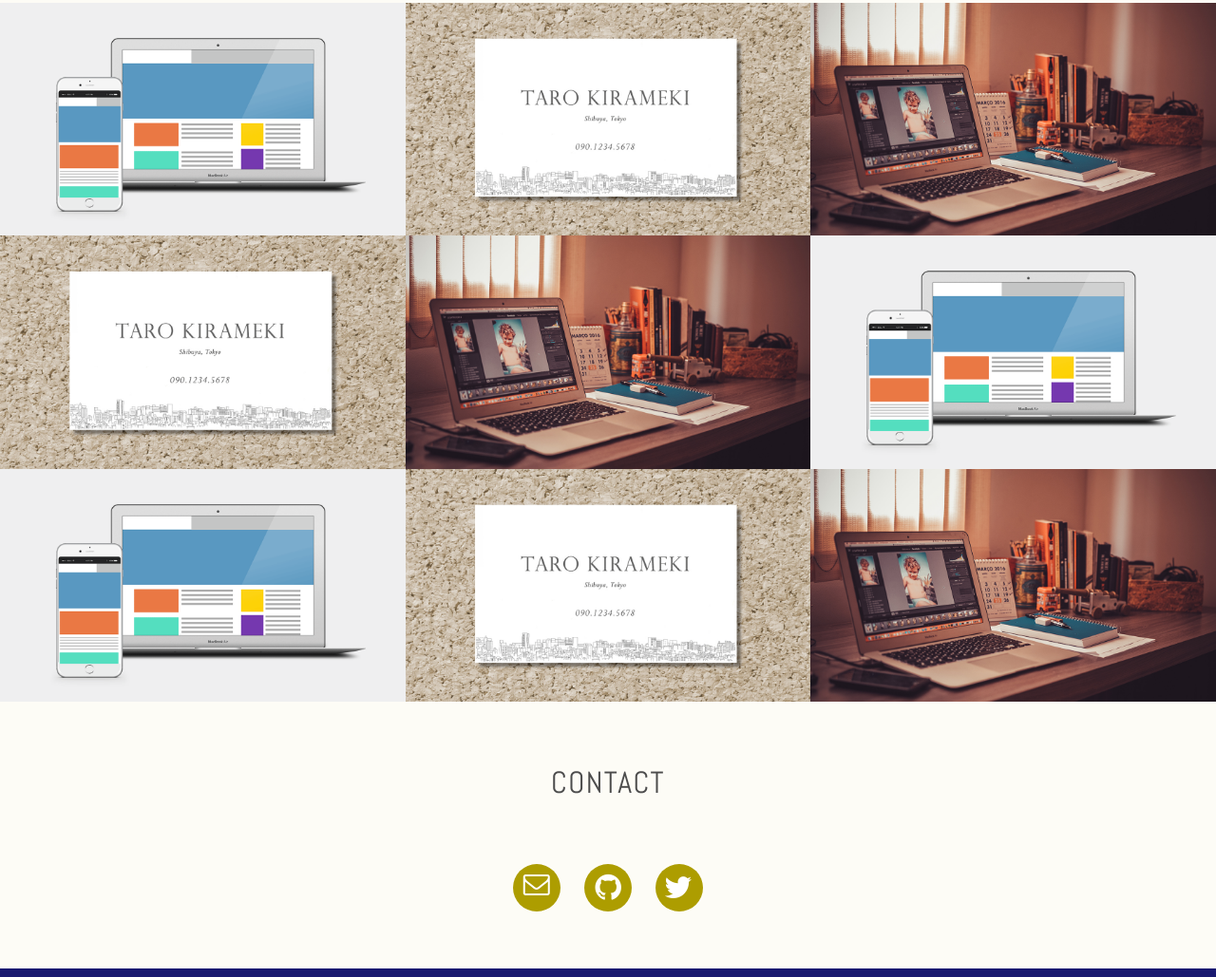
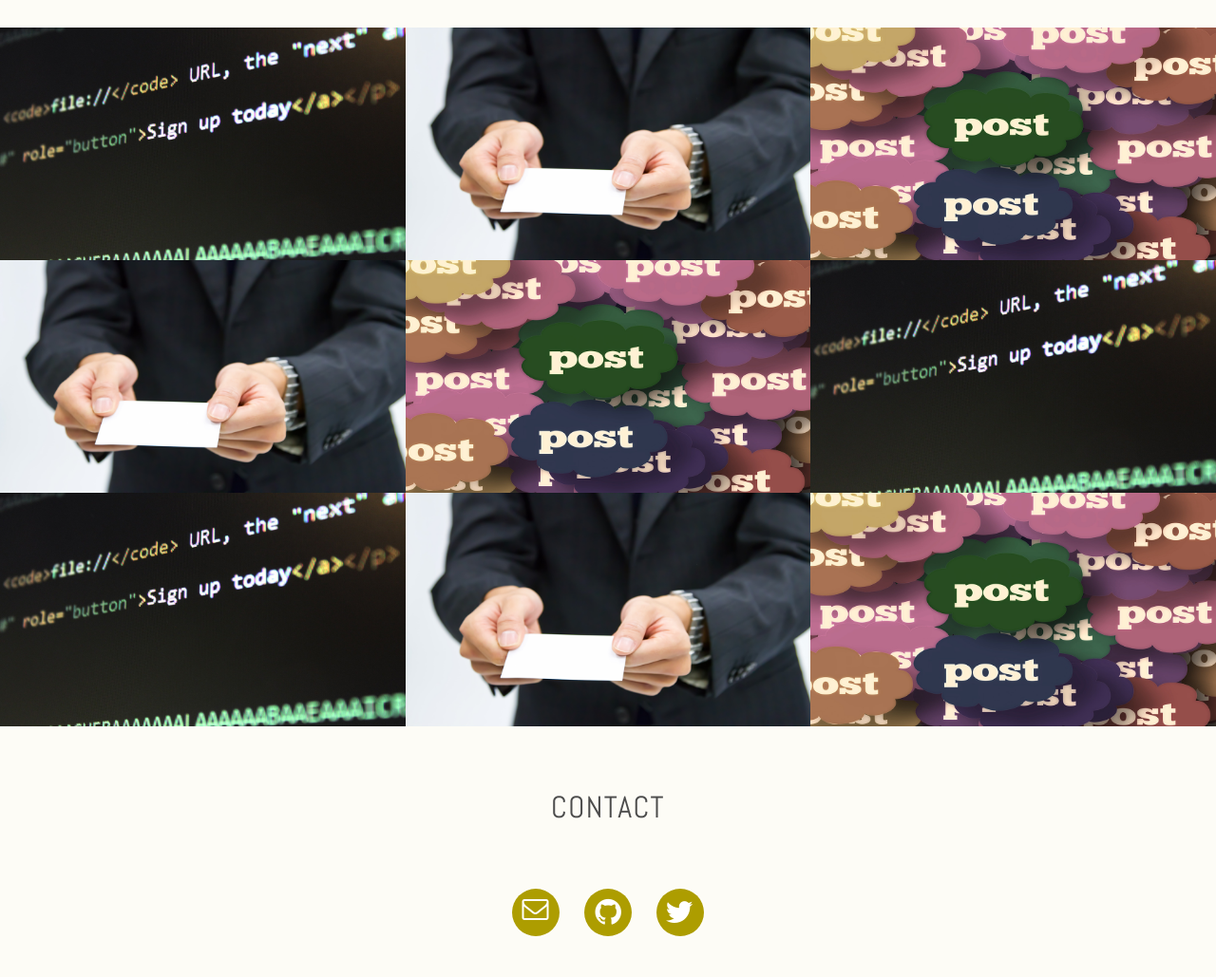
Before and after one commit to hecchio/hecchio.github.io, a plain HTML site: page index.html in a window 1280 px wide. Shown: the part 1189-2218 px from the top of the page at 95% size. Drawn offline with nearby package versions, Linux system fonts and the light colour scheme.

Commit message:
プロフィール・Works画像の差し替え

```diff
--- a/css/style.css
+++ b/css/style.css
@@ -10,7 +10,7 @@ html
 
 body
 {
-    font-family: Abel, '游ゴシック', YuGothic, 'メイリオ', Verdana, 'Hiragino Kaku Gothic ProN', Meiryo, sans-serif; /*フォントの種類*/
+    font-family: '游ゴシック', YuGothic, 'メイリオ', Verdana, 'Hiragino Kaku Gothic ProN', Meiryo, sans-serif; /*フォントの種類*/
     font-size: 1.4rem; /*ベースのフォントサイズから140%*/
     line-height: 1.6; /*行間*/
     letter-spacing: .1em; /*文字間：基本は1em*/
@@ -63,6 +63,7 @@ section h2,
 /*Google Fontsを使用*/
 .abel,
 section h2,
+section h3,
 #works .works-box a .works-box-inner .button-readmore
 {
     font-family: 'Abel', sans-serif;
--- a/index.html
+++ b/index.html
@@ -14,7 +14,7 @@
             <a href="#contact" class="button-contact"><i class="fa fa-envelope-o" aria-label="お問い合わせ"></i></a>
             <div class="profile">
                 <h1 class="site-title abel uppercase text-center">Web Designer <span>Kensuke Okamura</span></h1>
-                <img src="./images/img_profile.jpg" alt="プロフィール写真" width="140" height="140" class="block-center profile-icon">
+                <img src="./images/img_profile.png" alt="プロフィール写真" width="140" height="140" class="block-center profile-icon">
                 <p>ウェブデザイナー志望の岡村健介です。現在、高校教員からの転職を考えており、またもともとホームページ作成などに興味があったため、TechAcademyでウェブデザインの勉強をはじめました。大学でドイツ語を専攻していたこともあり、将来的にはドイツで仕事を探したいと考えています。</p>
             </div>
         </header>
@@ -43,7 +43,7 @@
                 <h2 class="text-center">Works</h2>
                 <div class="works-box">
                     <a href="#">
-                        <img src="./images/img_work_site.png" alt="株式会社きらめき コーポレートサイト様 Webサイトデザイン">
+                        <img src="./images/img_work_site2.png" alt="株式会社きらめき コーポレートサイト様 Webサイトデザイン">
                         <div class="works-box-inner">
                             <div class="text-center">
                                 <h3>株式会社きらめき コーポレートサイト</h3>
@@ -55,7 +55,7 @@
                 </div>
                 <div class="works-box">
                     <a href="#">
-                    <img src="./images/img_work_card.jpg" alt="きらめき花子様 名刺デザイン">
+                    <img src="./images/img_work_card.png" alt="きらめき花子様 名刺デザイン">
                     <div class="works-box-inner">
                         <div class="text-center">
                             <h3>きらめき花子様 名刺</h3>
@@ -67,7 +67,7 @@
                 </div>
                 <div class="works-box">
                     <a href="#">
-                        <img src="./images/img_work_blog.jpg" alt="WordPressオリジナルテーマ">
+                        <img src="./images/img_work_blog.png" alt="WordPressオリジナルテーマ">
                         <div class="works-box-inner">
                             <div class="text-center">
                                 <h3>ブログデザイン</h3>
@@ -79,7 +79,7 @@
                 </div>
                 <div class="works-box">
                     <a href="#">
-                        <img src="./images/img_work_card.jpg" alt="きらめき花子様 名刺デザイン">
+                        <img src="./images/img_work_card.png" alt="きらめき花子様 名刺デザイン">
                         <div class="works-box-inner">
                             <div class="text-center">
                                 <h3>きらめき花子様 名刺</h3>
@@ -91,7 +91,7 @@
                 </div>
                 <div class="works-box">
                     <a href="#">
-                        <img src="./images/img_work_blog.jpg" alt="WordPressオリジナルテーマ">
+                        <img src="./images/img_work_blog.png" alt="WordPressオリジナルテーマ">
                         <div class="works-box-inner">
                             <div class="text-center">
                                 <h3>ブログデザイン</h3>
@@ -103,7 +103,7 @@
                 </div>
                 <div class="works-box">
                     <a href="#">
-                        <img src="./images/img_work_site.png" alt="株式会社きらめき コーポレートサイト様 Webサイトデザイン">
+                        <img src="./images/img_work_site2.png" alt="株式会社きらめき コーポレートサイト様 Webサイトデザイン">
                         <div class="works-box-inner">
                             <div class="text-center">
                                 <h3>株式会社きらめき コーポレートサイト</h3>
@@ -115,7 +115,7 @@
                 </div>
                 <div class="works-box">
                     <a href="#">
-                        <img src="./images/img_work_site.png" alt="株式会社きらめき コーポレートサイト様 Webサイトデザイン">
+                        <img src="./images/img_work_site2.png" alt="株式会社きらめき コーポレートサイト様 Webサイトデザイン">
                         <div class="works-box-inner">
                             <div class="text-center">
                                 <h3>株式会社きらめき コーポレートサイト</h3>
@@ -127,7 +127,7 @@
                 </div>
                 <div class="works-box">
                     <a href="#">
-                    <img src="./images/img_work_card.jpg" alt="きらめき花子様 名刺デザイン">
+                    <img src="./images/img_work_card.png" alt="きらめき花子様 名刺デザイン">
                     <div class="works-box-inner">
                         <div class="text-center">
                             <h3>きらめき花子様 名刺</h3>
@@ -139,7 +139,7 @@
                 </div>
                 <div class="works-box">
                     <a href="#">
-                        <img src="./images/img_work_blog.jpg" alt="WordPressオリジナルテーマ">
+                        <img src="./images/img_work_blog.png" alt="WordPressオリジナルテーマ">
                         <div class="works-box-inner">
                             <div class="text-center">
                                 <h3>ブログデザイン</h3>
@@ -155,7 +155,7 @@
                 <ul>
                     <li><a href="mailto:hecchio0517@gmail.com"><i aria-label="メール" class="fa fa-envelope-o"></i></a></li>
                     <li class="github"><a href="https://github.com/hecchio"><i aria-label="GitHub" class="fa fa-github"></i></a></li>
-                    <li class="twitter"><a href="https://twitter.com/"><i aria-label="Twitter" class="fa fa-twitter"></i></a></li>
+                    <li class="twitter"><a href="https://twitter.com/"><i class="fa fa-twitter"></i></a></li>
                 </ul>
             </section>
         </main>
```
Also changed, not shown: images/img_profile.jpg (deleted), images/img_profile.png (added), images/img_work_blog.jpg (deleted), images/img_work_blog.png (added), images/img_work_card.jpg (deleted), images/img_work_card.png (added), images/img_work_site.png (deleted), images/img_work_site2.png (added).
